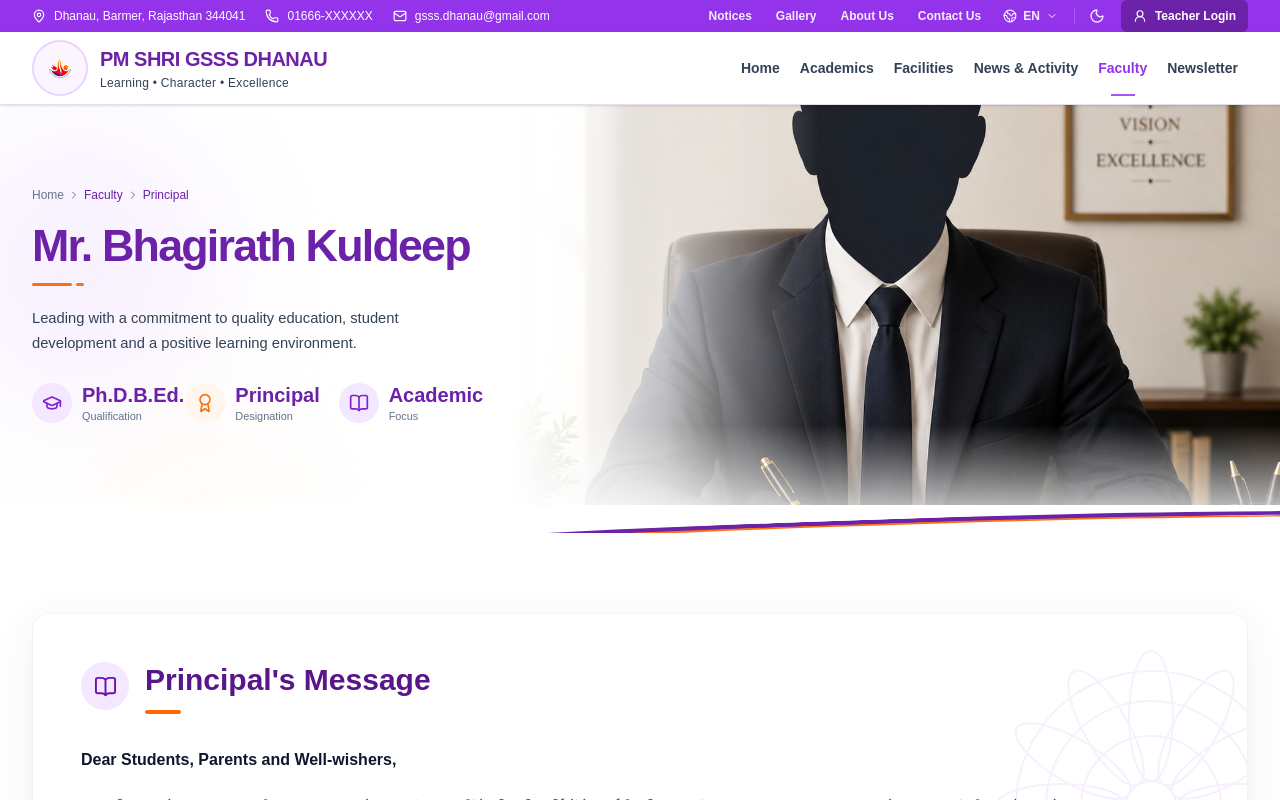
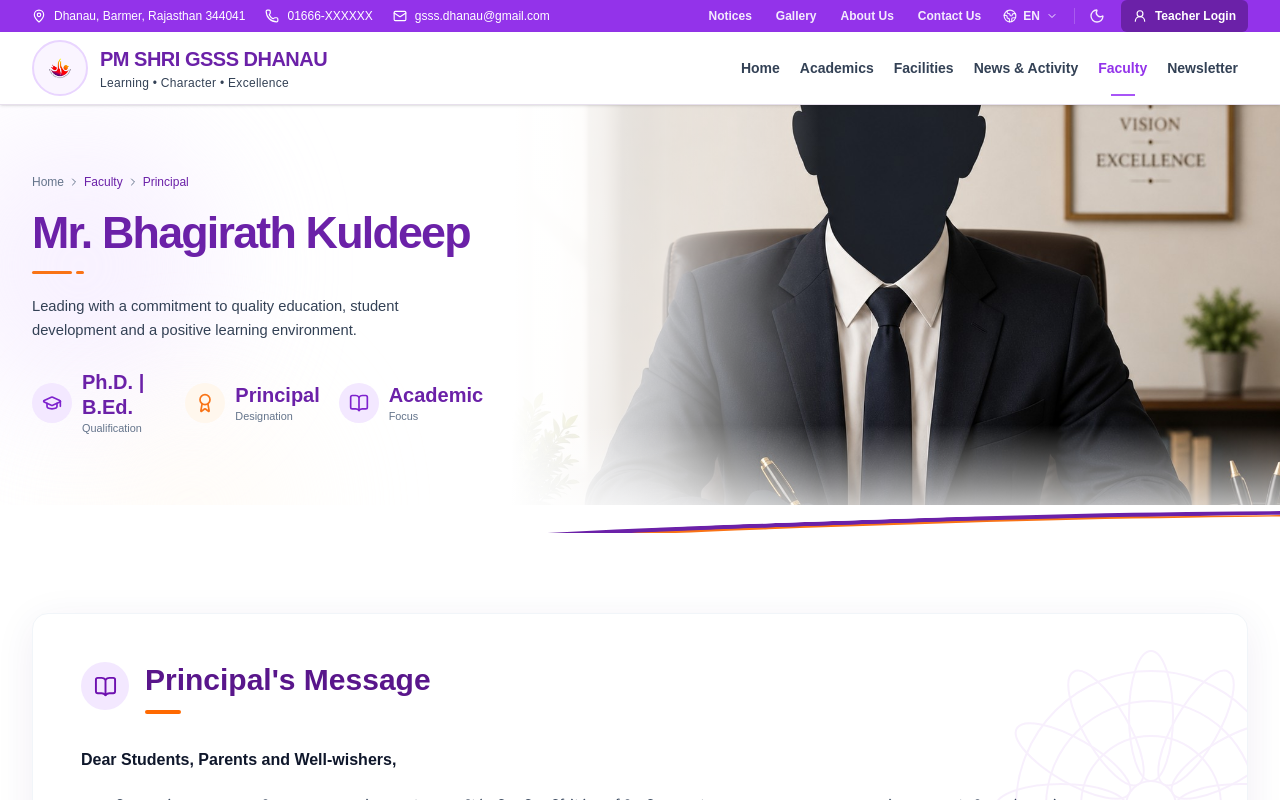
Before and after one commit to ashuhitman/gsssdhanau-school-website, a Next.js app: page /faculty/principal in a window 1280 px wide. Shown: the top 800 px of the page. Built offline with nearby package versions, Linux system fonts and the light colour scheme.

Commit message:
modified homepage01

```diff
--- a/app/(public)/faculty/principal/page.tsx
+++ b/app/(public)/faculty/principal/page.tsx
@@ -12,7 +12,7 @@ import {
 } from "lucide-react";
 
 export const metadata = {
-    title: "Principal,"
+    title: "Principal",
 };
 
 const visionCards = [
@@ -77,7 +77,7 @@ export default async function Principal() {
                     imageViewTransitionName="principal-photo"
                     stats={[
                         {
-                            value: principal.qualification,
+                            value: principal.qualification.join(" | "),
                             label: "Qualification",
                             icon: <GraduationCap size={20} />,
                         },
```
